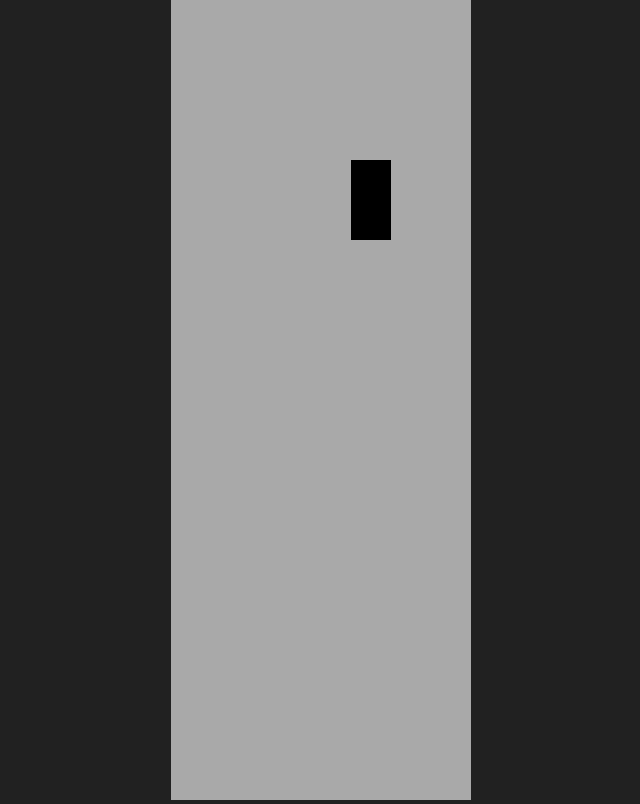
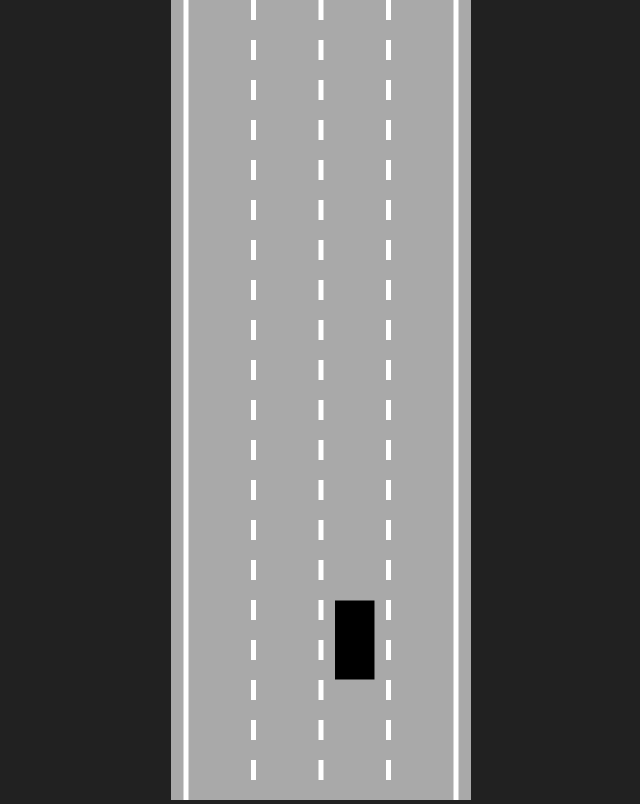
Before and after one commit to gitmskhl/js-self-driving, a plain HTML site: page index.html in a window 1280 px wide. Shown: the whole page, without its empty margins (319-959 px from the left). Drawn offline with Linux system fonts and the light colour scheme.

Commit message:
create road

```diff
--- a/car.js
+++ b/car.js
@@ -39,10 +39,10 @@ class Car {
         this.y -= Math.cos(this.angle) * this.speed
     }
 
-    render(ctx) {
+    render(ctx, camera) {
 
         ctx.save()
-        ctx.translate(this.x, this.y)
+        ctx.translate(this.x, this.y - camera)
         ctx.rotate(-this.angle)
 
         ctx.fillStyle = "black"
--- a/controls.js
+++ b/controls.js
@@ -21,7 +21,6 @@ class Controls {
                     this.revert = true
                     break
             }
-            console.table(this)
         }
 
         document.onkeyup = (event) => {
@@ -39,7 +38,6 @@ class Controls {
                     this.revert = false
                     break
             }
-            console.table(this)
 
         }
 
--- a/index.html
+++ b/index.html
@@ -11,7 +11,9 @@
 <body>
 
     <canvas id="myCanvas"></canvas>
+    <script src="./utils.js"></script>
     <script src="./controls.js"></script>
+    <script src="./road.js"></script>
     <script src="./car.js"></script>
     <script src="./main.js"></script>
 </body>
--- a/main.js
+++ b/main.js
@@ -1,19 +1,32 @@
+const CANVAS_WIDTH = 300
+const LANECOUNT = 4
+const CARWIDTH = CANVAS_WIDTH / LANECOUNT / 1.9
+
 const canvas = document.getElementById("myCanvas")
 
 canvas.height = window.innerHeight
-canvas.width = 300
+canvas.width = CANVAS_WIDTH
 
 
 const ctx = canvas.getContext("2d")
 
-const car = new Car(200, 200, 40, 80)
+const road = new Road(canvas.width / 2, canvas.width * .9, laneCount=LANECOUNT)
+const car = new Car(road.getLaneCenter(2), 200, CARWIDTH, CARWIDTH * 2)
 car.render(ctx)
+
+let camera = 0
 
 
 function animate() {
     car.update()
     canvas.height = window.innerHeight
-    car.render(ctx)
+
+    camera = car.y - canvas.height * .8
+
+    road.render(ctx, camera)
+
+    car.render(ctx, camera)
+
     requestAnimationFrame(animate)
 }
 
--- /dev/null
+++ b/road.js
@@ -0,0 +1,59 @@
+const LANEWIDTH = 5
+const LANECOLOR = "white"
+
+class Road {
+    constructor(x, width, laneCount = 3) {
+        this.x = x
+        this.width = width
+        this.laneCount = laneCount
+
+        this.left = x - width / 2
+        this.right = x + width / 2
+
+
+        const topLeft = [this.left, 0]
+        const topRight = [this.right, 0]
+        const bottomLeft = [this.left, window.innerHeight]
+        const bottomRight = [this.right, window.innerHeight]
+
+        this.borders = [
+            [topLeft, bottomLeft],
+            [topRight, bottomRight]
+        ]
+
+    }
+
+
+    render(ctx, camera) {
+
+        camera = camera % window.innerHeight
+
+        ctx.lineWidth = LANEWIDTH
+        ctx.strokeStyle = LANECOLOR
+
+        for (let i = 1; i < this.laneCount; ++i) {
+            const x = lerp(this.left, this.right, i / this.laneCount)
+
+            ctx.setLineDash([20, 20])
+            ctx.beginPath()
+            ctx.moveTo(x, -window.innerHeight - camera)
+            ctx.lineTo(x, window.innerHeight)
+            ctx.stroke()
+        }
+
+        ctx.setLineDash([])
+        this.borders.forEach(border => {
+            ctx.beginPath()
+            ctx.moveTo(border[0][0], border[0][1] - window.innerHeight - camera)
+            ctx.lineTo(border[1][0], border[1][1])
+            ctx.stroke()
+        })
+
+    }
+
+    getLaneCenter(laneIndex) {
+        const laneWidth = this.width / this.laneCount
+        return this.left + laneIndex * laneWidth + laneWidth / 2
+    }
+
+}
--- /dev/null
+++ b/utils.js
@@ -0,0 +1,3 @@
+function lerp(a, b, p) {
+    return a + (b - a) * p
+}
```
